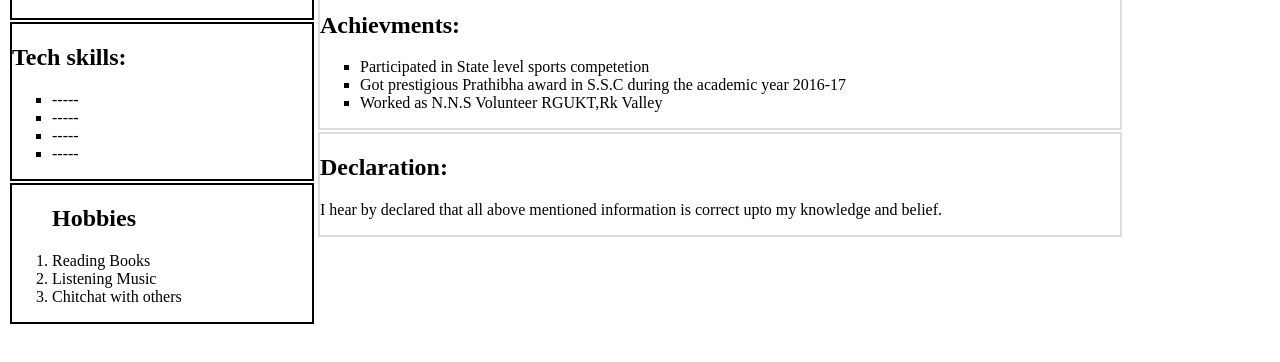
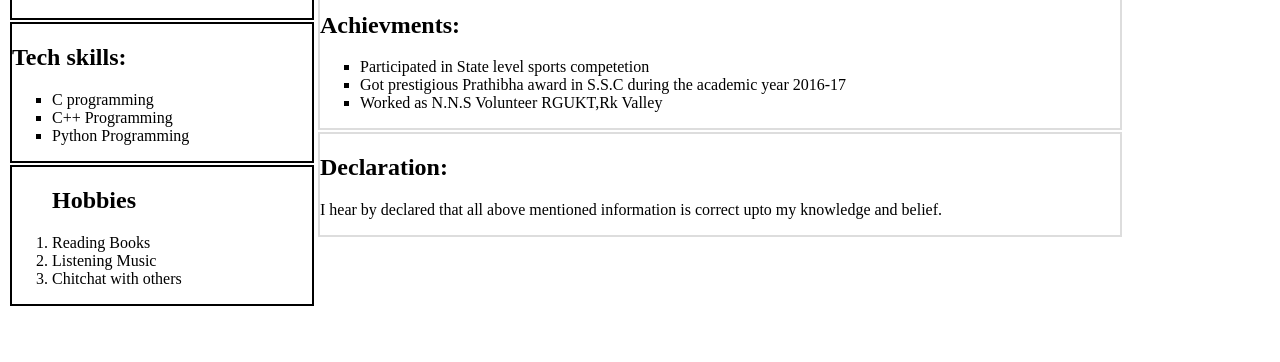
Before and after one commit to harithabeduduru/Hari123, a plain HTML site: page task.html in a window 1280 px wide. Shown: the part 336-698 px from the top of the page. Drawn offline with Linux system fonts and the light colour scheme.

Commit message:
Update task.html

```diff
--- a/task.html
+++ b/task.html
@@ -25,10 +25,10 @@
   <div class="second">
     <h2>Tech skills:</h2>
     <ul type="square">
-    <li>-----</li>
-    <li>-----</li>
-    <li>-----</li>
-    <li>-----</li>
+    <li>C programming</li>
+    <li>C++ Programming</li>
+    <li>Python Programming</li>
+
      </ul>
   </div>
 
```
